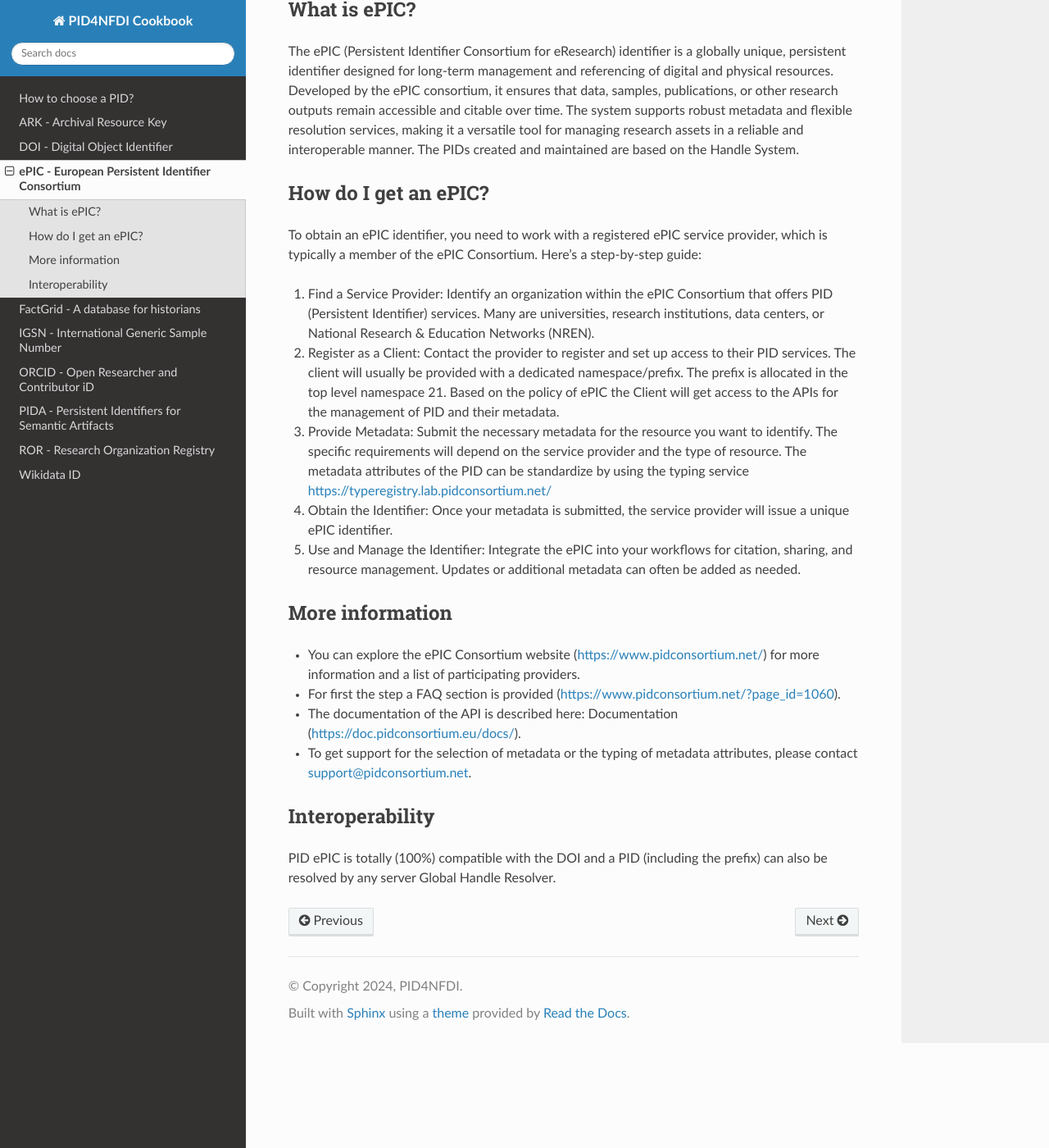
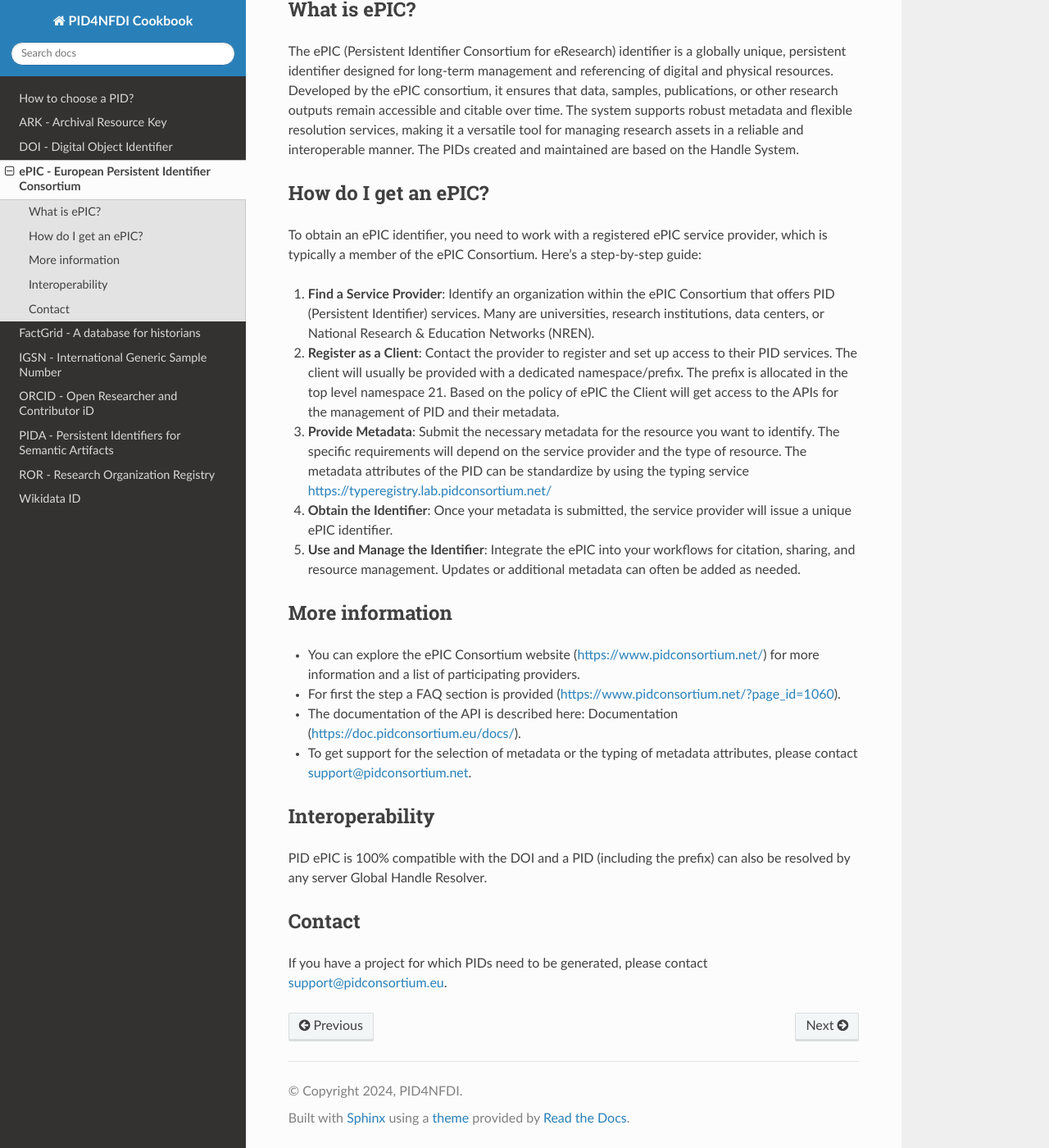
Before and after one commit to stephw-tib/pid4nfdi-training, a Sphinx documentation site: the page built from docs/source/epic.rst, in a window 1280 px wide and 1400 px high, scrolled down 165 px. Shown: the whole window at 82% size. Built offline with Sphinx 7.4.7 and the Read the Docs theme 3.1.0, drawn with Linux system fonts in a browser that asks for light colours; pages that are not in the unit, such as notebooks, are missing from menus.

Commit message:
Update epic.rst
Signed-off-by: kahlertt <166626523+kahlertt@users.noreply.github.com>

```diff
--- a/docs/source/epic.rst
+++ b/docs/source/epic.rst
@@ -11,15 +11,15 @@ How do I get an ePIC?
 
 To obtain an ePIC identifier, you need to work with a registered ePIC service provider, which is typically a member of the ePIC Consortium. Here’s a step-by-step guide:
 
-1. Find a Service Provider: Identify an organization within the ePIC Consortium that offers PID (Persistent Identifier) services. Many are universities, research institutions, data centers, or National Research & Education Networks (NREN).
+1. **Find a Service Provider**: Identify an organization within the ePIC Consortium that offers PID (Persistent Identifier) services. Many are universities, research institutions, data centers, or National Research & Education Networks (NREN).
 
-2. Register as a Client: Contact the provider to register and set up access to their PID services. The client will usually be provided with a dedicated namespace/prefix. The prefix is allocated in the top level namespace 21. Based on the policy of ePIC the Client will get access to the APIs for the management of PID and their metadata.
+2. **Register as a Client**: Contact the provider to register and set up access to their PID services. The client will usually be provided with a dedicated namespace/prefix. The prefix is allocated in the top level namespace 21. Based on the policy of ePIC the Client will get access to the APIs for the management of PID and their metadata.
 
-3. Provide Metadata: Submit the necessary metadata for the resource you want to identify. The specific requirements will depend on the service provider and the type of resource. The metadata attributes of the PID can be standardize by using the typing service https://typeregistry.lab.pidconsortium.net/
+3. **Provide Metadata**: Submit the necessary metadata for the resource you want to identify. The specific requirements will depend on the service provider and the type of resource. The metadata attributes of the PID can be standardize by using the typing service https://typeregistry.lab.pidconsortium.net/
 
-4. Obtain the Identifier: Once your metadata is submitted, the service provider will issue a unique ePIC identifier.
+4. **Obtain the Identifier**: Once your metadata is submitted, the service provider will issue a unique ePIC identifier.
 
-5. Use and Manage the Identifier: Integrate the ePIC into your workflows for citation, sharing, and resource management. Updates or additional metadata can often be added as needed.
+5. **Use and Manage the Identifier**: Integrate the ePIC into your workflows for citation, sharing, and resource management. Updates or additional metadata can often be added as needed.
 
 More information
 ---------------
@@ -35,4 +35,9 @@ More information
 Interoperability
 ----------------
 
-PID ePIC is totally (100%) compatible with the DOI and a PID (including the prefix) can also be resolved by any server Global Handle Resolver.
+PID ePIC is 100% compatible with the DOI and a PID (including the prefix) can also be resolved by any server Global Handle Resolver.
+
+Contact
+-------
+
+If you have a project for which PIDs need to be generated, please contact support@pidconsortium.eu.
```
